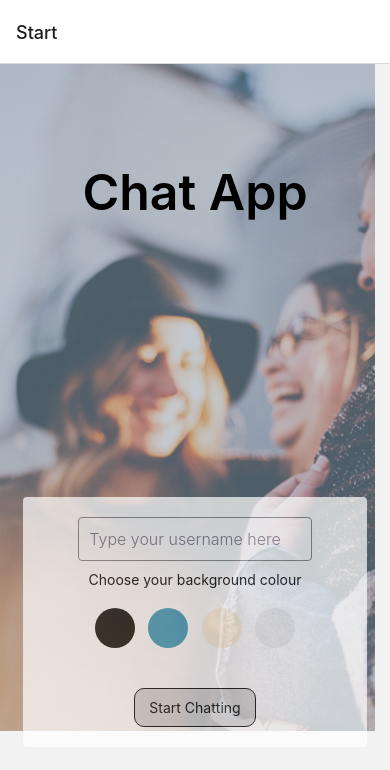
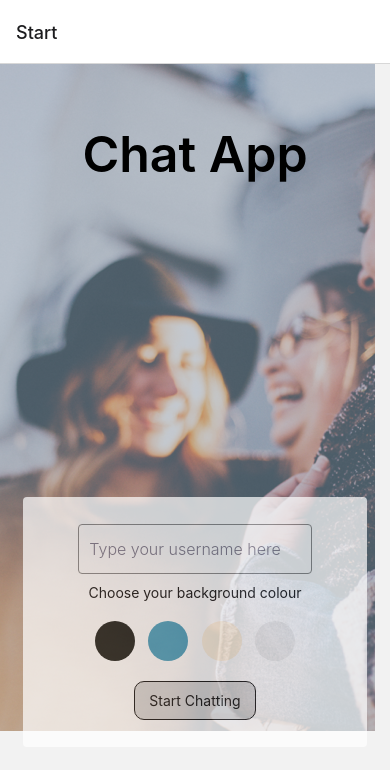
Before and after one commit to JohannaSah/chat-app, a React Native app: screen /Start in a window 390 px wide. Shown: the top 770 px of the page. Built offline with nearby package versions, Linux system fonts and the light colour scheme.

Commit message:
update: new styles,

```diff
--- a/components/Start.js
+++ b/components/Start.js
@@ -121,7 +121,8 @@ const styles = StyleSheet.create({
     title: {
         fontSize: 50,
         fontWeight: '600',
-        marginTop: '25%',
+        marginTop: 60,
+        marginBottom: 20,
         color: 'black'
     },
     /* Input Box Styles */
@@ -184,7 +185,7 @@ const styles = StyleSheet.create({
         borderRadius: 10,
         borderColor: 'black',
         borderWidth: 1,
-        marginTop: 30,
+        marginTop: 10,
     }
 });
 
```
